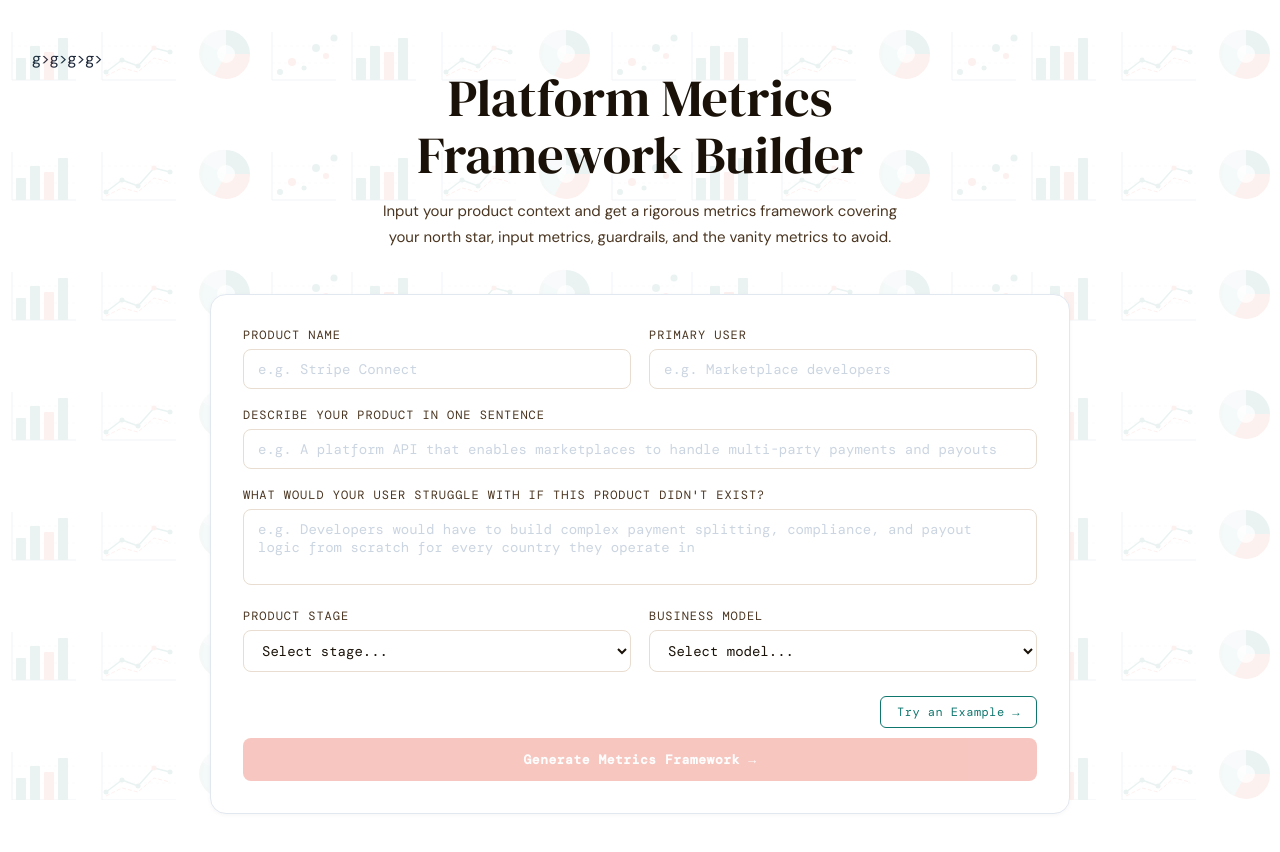
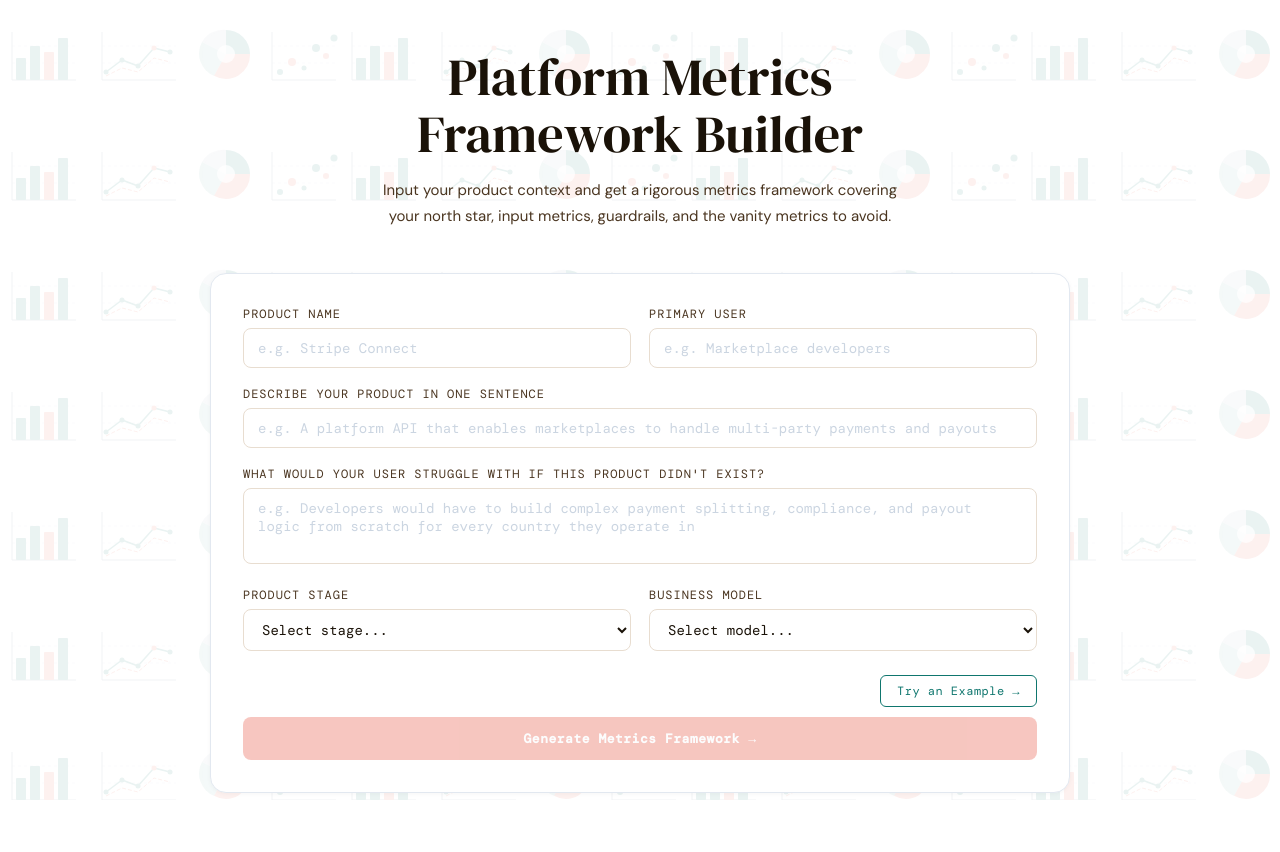
Before and after one commit to bhagwatm15/metrics-framework-builder, a React (Vite) app: page / in a window 1280 px wide. Shown: the top 852 px of the page. Built offline with nearby package versions, Linux system fonts and the light colour scheme.

Commit message:
Update App.jsx
removed g>g>g>g>

```diff
--- a/src/App.jsx
+++ b/src/App.jsx
@@ -203,7 +203,7 @@ export default function App() {
           <rect width="100%" height="100%" fill="url(#chartrow)"/>
         </svg>
       </div>
-g>g>g>g>
+
       <style>{`
         @import url('https://fonts.googleapis.com/css2?family=DM+Serif+Display:ital@0;1&family=DM+Sans:wght@400;500;600&family=DM+Mono:wght@400;500&display=swap');
         * { box-sizing: border-box; }
```
